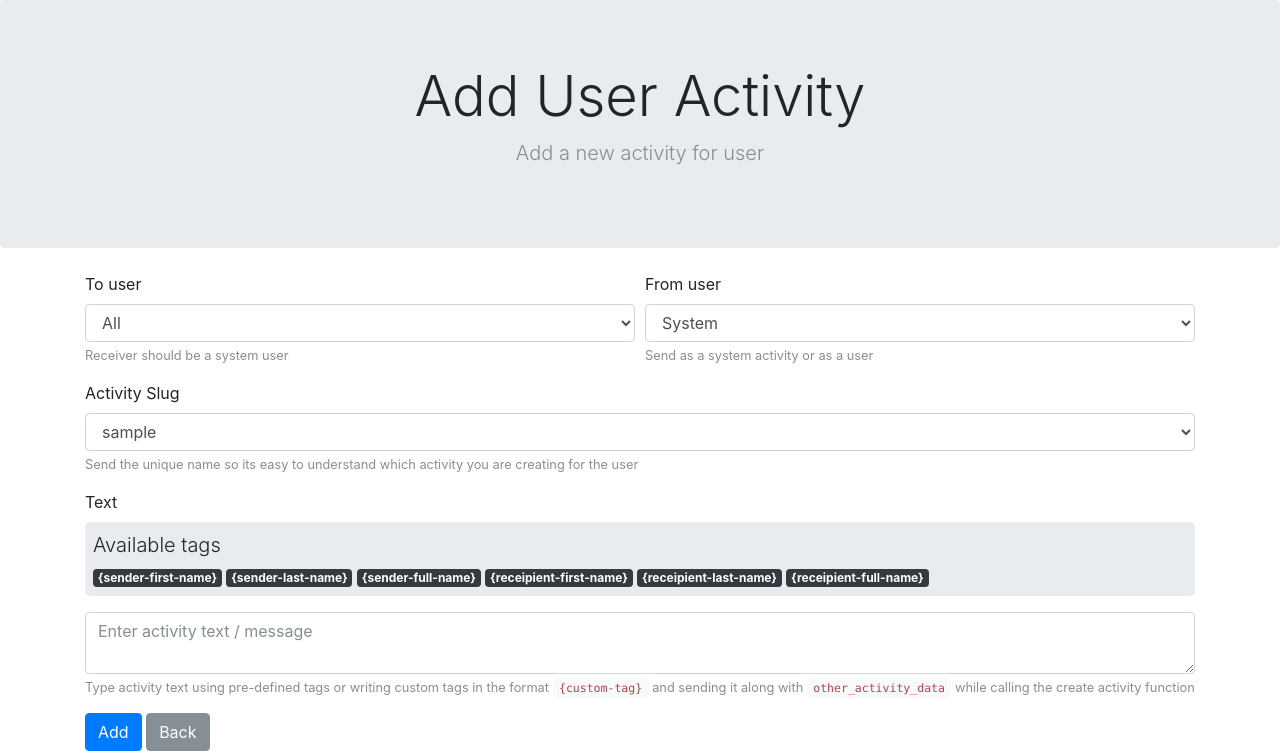
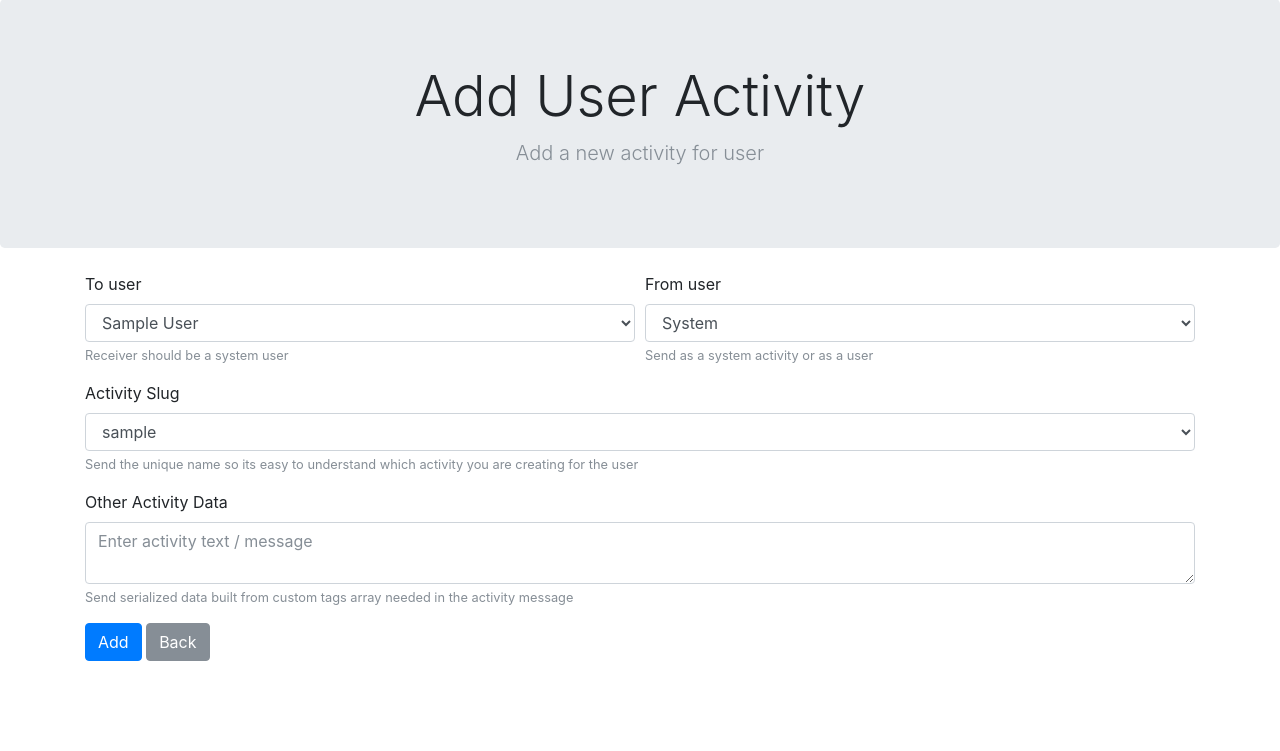
Before and after one commit to lupswitch/activity-feed-notification-system, a CodeIgniter app: page /activity-feed-notification-system/activity/add_user_activity in a window 1280 px wide. Shown: the part 59-810 px from the top of the page. After the commit the page ends 720 px from the top, so only its background shows below. Run offline with CodeIgniter, Linux system fonts and the light colour scheme; tables that the repository leaves empty hold one stand-in row (values such as "Sample post"); some libraries are stand-ins or nearby versions.

Commit message:
Added test page to add user activity

```diff
--- a/application/controllers/Activity.php
+++ b/application/controllers/Activity.php
@@ -302,7 +302,7 @@ class Activity extends BaseController {
 		// check if form is valid
 		if($this->form_validation->run())
 		{
-			$add_user_activity = $this->Activity_model->add_user_activity($this->input->post('to_user_id'), $this->input->post('activity_type_slug'), $this->input->post('from_user_id'), $this->input->post('other_activity_data'));
+			$add_user_activity = $this->Activity_model->add_user_activity($this->input->post('to_user_id'), $this->input->post('activity_type_slug'), $this->input->post('from_user_id'), @unserialize($this->input->post('other_activity_data')));
 
 			// set the success / error flash message
 			if($add_user_activity == TRUE)
--- a/application/models/Activity_model.php
+++ b/application/models/Activity_model.php
@@ -305,7 +305,7 @@ class Activity_model extends CI_Model {
             $activity_text = mb_ereg_replace($xoldtext, $newtext, $activity_text);
         }
 
-        $activity_text = mb_ereg_replace('{{([A-z0-9 _]*)}}', '', $activity_text);
+        $activity_text = preg_replace('~\{.*\}~' , '', $activity_text);
 
         return $activity_text;
     }
--- a/application/views/activity/add_user_activity.php
+++ b/application/views/activity/add_user_activity.php
@@ -12,7 +12,6 @@
 				<div class="col-md-6">
 					<label for="activityToUser">To user</label>
 					<select class="form-control" id="activityToUser" name="to_user_id">
-						<option value="0">All</option>
 						<?php foreach($users as $user): ?>
 							<option value="<?php echo $user['id']; ?>"><?php echo $user['full_name']; ?></option>
 						<?php endforeach; ?>
@@ -44,19 +43,10 @@
 			<?php echo form_error("activity_type_slug"); ?>
 		</div>
 		<div class="form-group">
-			<label for="activityText">Text</label>
-			<div class="jumbotron p-2 mb-3">
-				<p class="mb-1 lead">Available tags</p>
-				<span class="badge badge-dark p1">{sender-first-name}</span>
-				<span class="badge badge-dark p1">{sender-last-name}</span>
-				<span class="badge badge-dark p1">{sender-full-name}</span>
-				<span class="badge badge-dark p1">{receipient-first-name}</span>
-				<span class="badge badge-dark p1">{receipient-last-name}</span>
-				<span class="badge badge-dark p1">{receipient-full-name}</span>
-			</div>
-			<textarea class="form-control" name="text" id="activityText" aria-describedby="slugHelp" placeholder="Enter activity text / message"><?php echo $this->input->post('text'); ?></textarea>
-			<small id="textHelp" class="form-text text-muted">Type activity text using pre-defined tags or writing custom tags in the format <code>{custom-tag}</code> and sending it along with <code>other_activity_data</code> while calling the create activity function</small>
-			<?php echo form_error("text"); ?>
+			<label for="activityOtherData">Other Activity Data</label>
+			<textarea class="form-control" name="other_activity_data" id="activityOtherData" aria-describedby="otherDataHelp" placeholder="Enter activity text / message"><?php echo $this->input->post('other_activity_data'); ?></textarea>
+			<small id="otherDataHelp" class="form-text text-muted">Send serialized data built from custom tags array needed in the activity message</small>
+			<?php echo form_error("other_activity_data"); ?>
 		</div>
   		<button type="submit" class="btn btn-primary">Add</button>
   		<a href="<?php echo site_url('activity/manage'); ?>" class="btn btn-secondary">Back</a>
```
